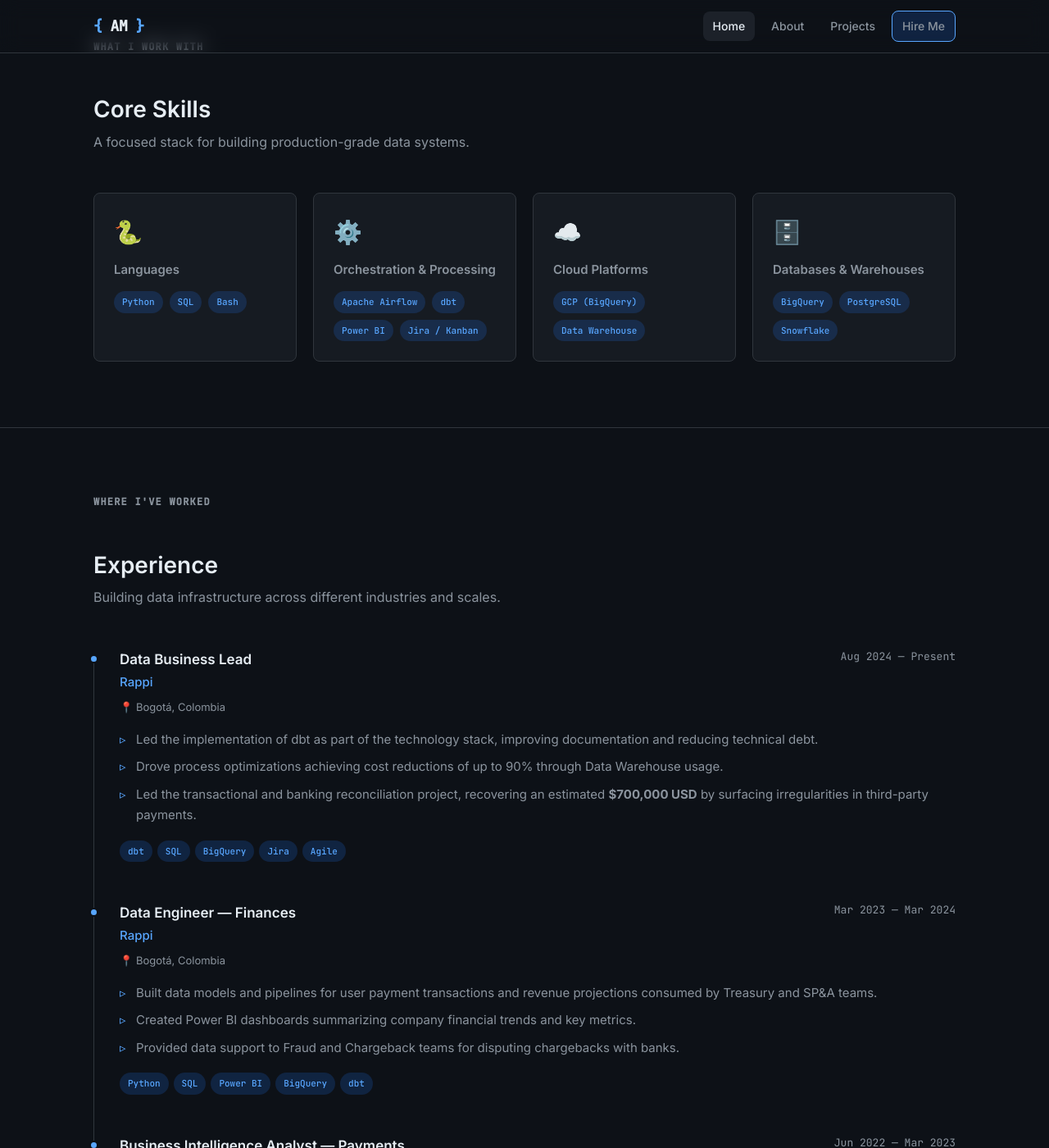
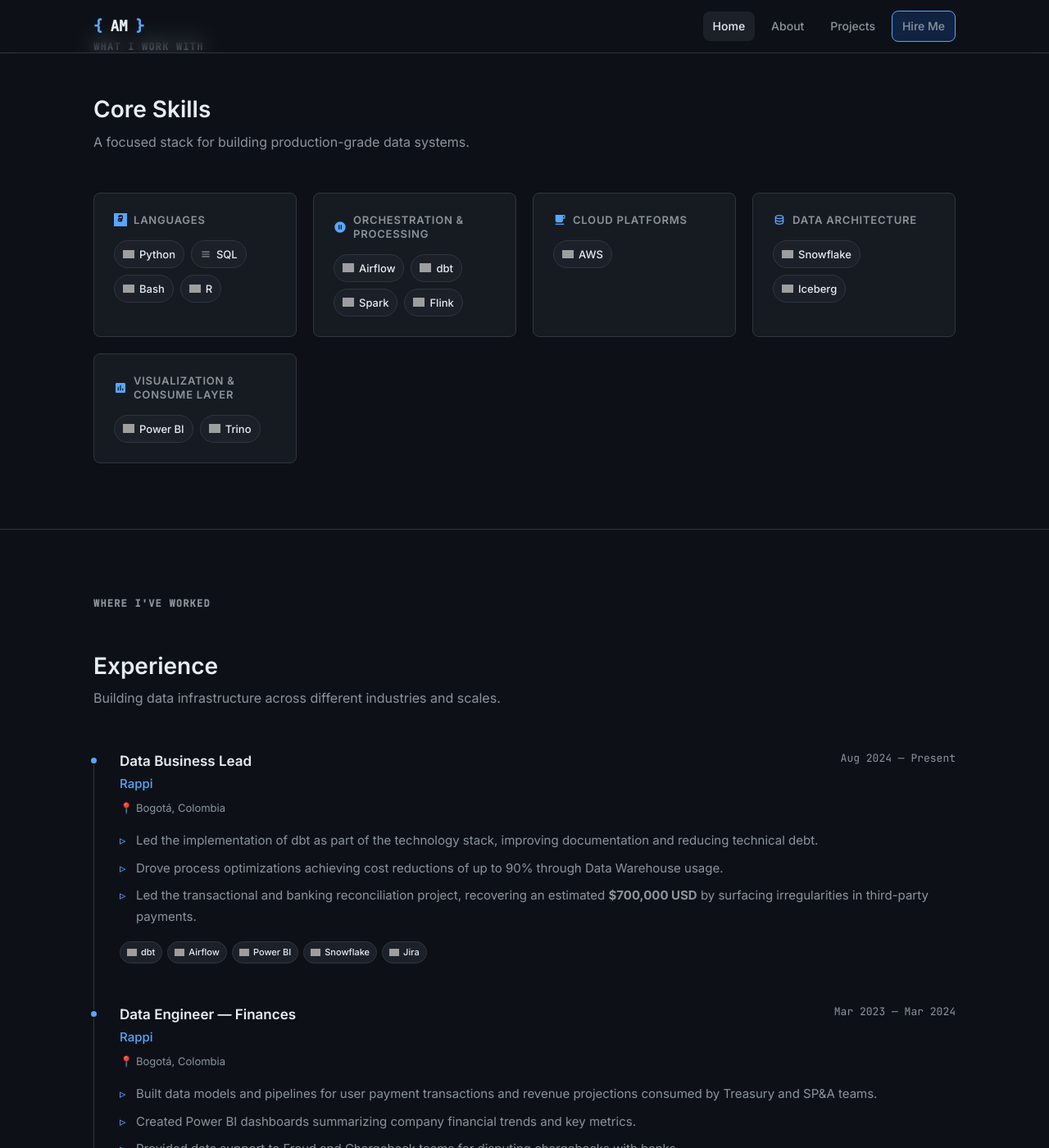
Before and after one commit to A13J0MC/portafolio, a Jekyll site: the page built from index.html, in a window 1280 px wide and 1400 px high, scrolled down 910 px. Shown: the whole window at 82% size. Built offline with Jekyll 4.4.1, drawn with Linux system fonts in a browser that asks for light colours; some of the changed text lies outside the part shown; grey boxes are pictures that could not be loaded.

Commit message:
Redesign skills section with tool logos and update experience tags
- 5 skill categories with Simple Icons logos (Languages, Orchestration,
  Cloud, Data Architecture, Visualization & Consume Layer)
- Timeline tags replaced with icon pills matching exact tools per role

Co-Authored-By: Claude Sonnet 4.6 <noreply@anthropic.com>

```diff
--- a/_config.yml
+++ b/_config.yml
@@ -17,18 +17,20 @@ skills:
     - Python
     - SQL
     - Bash
-  platforms:
-    - Apache Airflow
+    - R
+  orchestration:
+    - Airflow
     - dbt
+    - Spark
+    - Flink
+  cloud:
+    - AWS
+  data_architecture:
+    - Snowflake
+    - Iceberg
+  visualization:
     - Power BI
-    - Jira / Kanban
-  cloud:
-    - GCP (BigQuery)
-    - Data Warehouse
-  databases:
-    - BigQuery
-    - PostgreSQL
-    - Snowflake
+    - Trino
 
 collections:
   projects:
--- a/assets/css/main.scss
+++ b/assets/css/main.scss
@@ -197,9 +197,27 @@ h1, h2, h3, h4 { line-height: 1.3; font-weight: 600; }
   transition: border-color var(--transition);
 }
 .skill-card:hover { border-color: var(--accent)66; }
-.skill-card-icon { font-size: 28px; margin-bottom: 12px; }
-.skill-card h3 { font-size: 15px; font-weight: 600; margin-bottom: 16px; color: var(--text-muted); }
-.skill-card .tag-list .tag { font-size: 11px; }
+.skill-card-svg { width: 16px; height: 16px; margin-right: 8px; vertical-align: middle; color: var(--accent); flex-shrink: 0; }
+.skill-card h3 {
+  font-size: 13px; font-weight: 600; margin-bottom: 16px;
+  color: var(--text-muted); text-transform: uppercase; letter-spacing: 0.06em;
+  display: flex; align-items: center;
+}
+
+.tool-list { display: flex; flex-wrap: wrap; gap: 8px; }
+
+.tool-pill {
+  display: inline-flex; align-items: center; gap: 6px;
+  padding: 5px 10px; border-radius: 20px;
+  background: var(--bg-hover); border: 1px solid var(--border);
+  color: var(--text); font-size: 13px; font-weight: 500;
+  transition: border-color var(--transition), background var(--transition);
+  white-space: nowrap;
+}
+.tool-pill:hover { border-color: var(--accent)88; background: var(--accent-dim); }
+.tool-pill img { display: block; flex-shrink: 0; }
+.tool-pill--sm { font-size: 11px; padding: 3px 8px; gap: 5px; }
+.tool-pill--text svg { color: var(--text-muted); }
 
 /* ============================================
    EXPERIENCE SECTION
--- a/index.html
+++ b/index.html
@@ -45,45 +45,104 @@ title: "Home"
     <p>A focused stack for building production-grade data systems.</p>
 
     <div class="skills-grid">
+
       <div class="skill-card">
-        <div class="skill-card-icon">🐍</div>
-        <h3>Languages</h3>
-        <div class="tag-list">
-          {% for skill in site.skills.languages %}
-          <span class="tag">{{ skill }}</span>
-          {% endfor %}
+        <h3>
+          <svg class="skill-card-svg" viewBox="0 0 24 24" fill="currentColor"><path d="M9.585 11.692h4.328s2.432.039 2.432-2.35V5.391S16.714 3 12.168 3H11.8s-3.953-.076-3.953 2.941v1.812h3.97v-.636s.093-.84 1.158-.84h.506s1.003-.082 1.003.715v1.106s.108.776-.93.776H9.784s-2.597-.04-2.597 2.531v1.808s-.35 2.455 3.91 2.455h.488s3.878.138 3.878-2.624v-1.336h-3.883v.658s-.11.912-1.219.912H9.849s-1.086.041-1.086-.741V12.43s-.131-.738 1.252-.738h-.43zM0 0h24v24H0z"/></svg>
+          Languages
+        </h3>
+        <div class="tool-list">
+          <span class="tool-pill">
+            <img src="https://cdn.simpleicons.org/python/ffffff" alt="Python" width="14" height="14">
+            Python
+          </span>
+          <span class="tool-pill tool-pill--text">
+            <svg viewBox="0 0 24 24" width="14" height="14" fill="currentColor"><path d="M4 6h16v2H4zm0 5h16v2H4zm0 5h16v2H4z"/></svg>
+            SQL
+          </span>
+          <span class="tool-pill">
+            <img src="https://cdn.simpleicons.org/gnubash/ffffff" alt="Bash" width="14" height="14">
+            Bash
+          </span>
+          <span class="tool-pill">
+            <img src="https://cdn.simpleicons.org/r/ffffff" alt="R" width="14" height="14">
+            R
+          </span>
         </div>
       </div>
 
       <div class="skill-card">
-        <div class="skill-card-icon">⚙️</div>
-        <h3>Orchestration & Processing</h3>
-        <div class="tag-list">
-          {% for skill in site.skills.platforms %}
-          <span class="tag">{{ skill }}</span>
-          {% endfor %}
+        <h3>
+          <svg class="skill-card-svg" viewBox="0 0 24 24" fill="currentColor"><path d="M12 2C6.48 2 2 6.48 2 12s4.48 10 10 10 10-4.48 10-10S17.52 2 12 2zm-1 14H9V8h2v8zm4 0h-2V8h2v8z"/></svg>
+          Orchestration & Processing
+        </h3>
+        <div class="tool-list">
+          <span class="tool-pill">
+            <img src="https://cdn.simpleicons.org/apacheairflow/ffffff" alt="Airflow" width="14" height="14">
+            Airflow
+          </span>
+          <span class="tool-pill">
+            <img src="https://cdn.simpleicons.org/dbt/ffffff" alt="dbt" width="14" height="14">
+            dbt
+          </span>
+          <span class="tool-pill">
+            <img src="https://cdn.simpleicons.org/apachespark/ffffff" alt="Spark" width="14" height="14">
+            Spark
+          </span>
+          <span class="tool-pill">
+            <img src="https://cdn.simpleicons.org/apacheflink/ffffff" alt="Flink" width="14" height="14">
+            Flink
+          </span>
         </div>
       </div>
 
       <div class="skill-card">
-        <div class="skill-card-icon">☁️</div>
-        <h3>Cloud Platforms</h3>
-        <div class="tag-list">
-          {% for skill in site.skills.cloud %}
-          <span class="tag">{{ skill }}</span>
-          {% endfor %}
+        <h3>
+          <svg class="skill-card-svg" viewBox="0 0 24 24" fill="currentColor"><path d="M20 3H4v10c0 2.21 1.79 4 4 4h6c2.21 0 4-1.79 4-4v-3h2c1.11 0 2-.89 2-2V5c0-1.11-.89-2-2-2zm0 5h-2V5h2v3zM4 19h16v2H4z"/></svg>
+          Cloud Platforms
+        </h3>
+        <div class="tool-list">
+          <span class="tool-pill">
+            <img src="https://cdn.simpleicons.org/amazonaws/ffffff" alt="AWS" width="14" height="14">
+            AWS
+          </span>
         </div>
       </div>
 
       <div class="skill-card">
-        <div class="skill-card-icon">🗄️</div>
-        <h3>Databases & Warehouses</h3>
-        <div class="tag-list">
-          {% for skill in site.skills.databases %}
-          <span class="tag">{{ skill }}</span>
-          {% endfor %}
+        <h3>
+          <svg class="skill-card-svg" viewBox="0 0 24 24" fill="currentColor"><path d="M12 3C7.58 3 4 4.79 4 7v10c0 2.21 3.58 4 8 4s8-1.79 8-4V7c0-2.21-3.58-4-8-4zm6 14c0 .5-2.13 2-6 2s-6-1.5-6-2v-2.23C7.61 15.55 9.72 16 12 16s4.39-.45 6-1.23V17zm0-5c0 .5-2.13 2-6 2s-6-1.5-6-2v-2.23C7.61 10.55 9.72 11 12 11s4.39-.45 6-1.23V12zm-6-3C8.13 9 6 7.5 6 7s2.13-2 6-2 6 1.5 6 2-2.13 2-6 2z"/></svg>
+          Data Architecture
+        </h3>
+        <div class="tool-list">
+          <span class="tool-pill">
+            <img src="https://cdn.simpleicons.org/snowflake/ffffff" alt="Snowflake" width="14" height="14">
+            Snowflake
+          </span>
+          <span class="tool-pill">
+            <img src="https://cdn.simpleicons.org/apacheiceberg/ffffff" alt="Iceberg" width="14" height="14">
+            Iceberg
+          </span>
         </div>
       </div>
+
+      <div class="skill-card">
+        <h3>
+          <svg class="skill-card-svg" viewBox="0 0 24 24" fill="currentColor"><path d="M19 3H5c-1.1 0-2 .9-2 2v14c0 1.1.9 2 2 2h14c1.1 0 2-.9 2-2V5c0-1.1-.9-2-2-2zM9 17H7v-7h2v7zm4 0h-2V7h2v10zm4 0h-2v-4h2v4z"/></svg>
+          Visualization & Consume Layer
+        </h3>
+        <div class="tool-list">
+          <span class="tool-pill">
+            <img src="https://cdn.simpleicons.org/powerbi/ffffff" alt="Power BI" width="14" height="14">
+            Power BI
+          </span>
+          <span class="tool-pill">
+            <img src="https://cdn.simpleicons.org/trino/ffffff" alt="Trino" width="14" height="14">
+            Trino
+          </span>
+        </div>
+      </div>
+
     </div>
   </div>
 </section>
@@ -113,11 +172,11 @@ title: "Home"
             <li>Led the transactional and banking reconciliation project, recovering an estimated <strong>$700,000 USD</strong> by surfacing irregularities in third-party payments.</li>
           </ul>
           <div class="timeline-tags">
-            <span class="tag">dbt</span>
-            <span class="tag">SQL</span>
-            <span class="tag">BigQuery</span>
-            <span class="tag">Jira</span>
-            <span class="tag">Agile</span>
+            <span class="tool-pill tool-pill--sm"><img src="https://cdn.simpleicons.org/dbt/ffffff" alt="dbt" width="12" height="12"> dbt</span>
+            <span class="tool-pill tool-pill--sm"><img src="https://cdn.simpleicons.org/apacheairflow/ffffff" alt="Airflow" width="12" height="12"> Airflow</span>
+            <span class="tool-pill tool-pill--sm"><img src="https://cdn.simpleicons.org/powerbi/ffffff" alt="Power BI" width="12" height="12"> Power BI</span>
+            <span class="tool-pill tool-pill--sm"><img src="https://cdn.simpleicons.org/snowflake/ffffff" alt="Snowflake" width="12" height="12"> Snowflake</span>
+            <span class="tool-pill tool-pill--sm"><img src="https://cdn.simpleicons.org/jira/ffffff" alt="Jira" width="12" height="12"> Jira</span>
           </div>
         </div>
       </div>
@@ -138,11 +197,10 @@ title: "Home"
             <li>Provided data support to Fraud and Chargeback teams for disputing chargebacks with banks.</li>
           </ul>
           <div class="timeline-tags">
-            <span class="tag">Python</span>
-            <span class="tag">SQL</span>
-            <span class="tag">Power BI</span>
-            <span class="tag">BigQuery</span>
-            <span class="tag">dbt</span>
+            <span class="tool-pill tool-pill--sm"><img src="https://cdn.simpleicons.org/apacheairflow/ffffff" alt="Airflow" width="12" height="12"> Airflow</span>
+            <span class="tool-pill tool-pill--sm"><img src="https://cdn.simpleicons.org/powerbi/ffffff" alt="Power BI" width="12" height="12"> Power BI</span>
+            <span class="tool-pill tool-pill--sm"><img src="https://cdn.simpleicons.org/snowflake/ffffff" alt="Snowflake" width="12" height="12"> Snowflake</span>
+            <span class="tool-pill tool-pill--sm"><img src="https://cdn.simpleicons.org/jira/ffffff" alt="Jira" width="12" height="12"> Jira</span>
           </div>
         </div>
       </div>
@@ -162,10 +220,10 @@ title: "Home"
             <li>Created automations for the payments operations team using Python and Airflow.</li>
           </ul>
           <div class="timeline-tags">
-            <span class="tag">Python</span>
-            <span class="tag">Airflow</span>
-            <span class="tag">SQL</span>
-            <span class="tag">BI Dashboards</span>
+            <span class="tool-pill tool-pill--sm"><img src="https://cdn.simpleicons.org/apacheairflow/ffffff" alt="Airflow" width="12" height="12"> Airflow</span>
+            <span class="tool-pill tool-pill--sm"><img src="https://cdn.simpleicons.org/powerbi/ffffff" alt="Power BI" width="12" height="12"> Power BI</span>
+            <span class="tool-pill tool-pill--sm"><img src="https://cdn.simpleicons.org/snowflake/ffffff" alt="Snowflake" width="12" height="12"> Snowflake</span>
+            <span class="tool-pill tool-pill--sm"><img src="https://cdn.simpleicons.org/jira/ffffff" alt="Jira" width="12" height="12"> Jira</span>
           </div>
         </div>
       </div>
```
